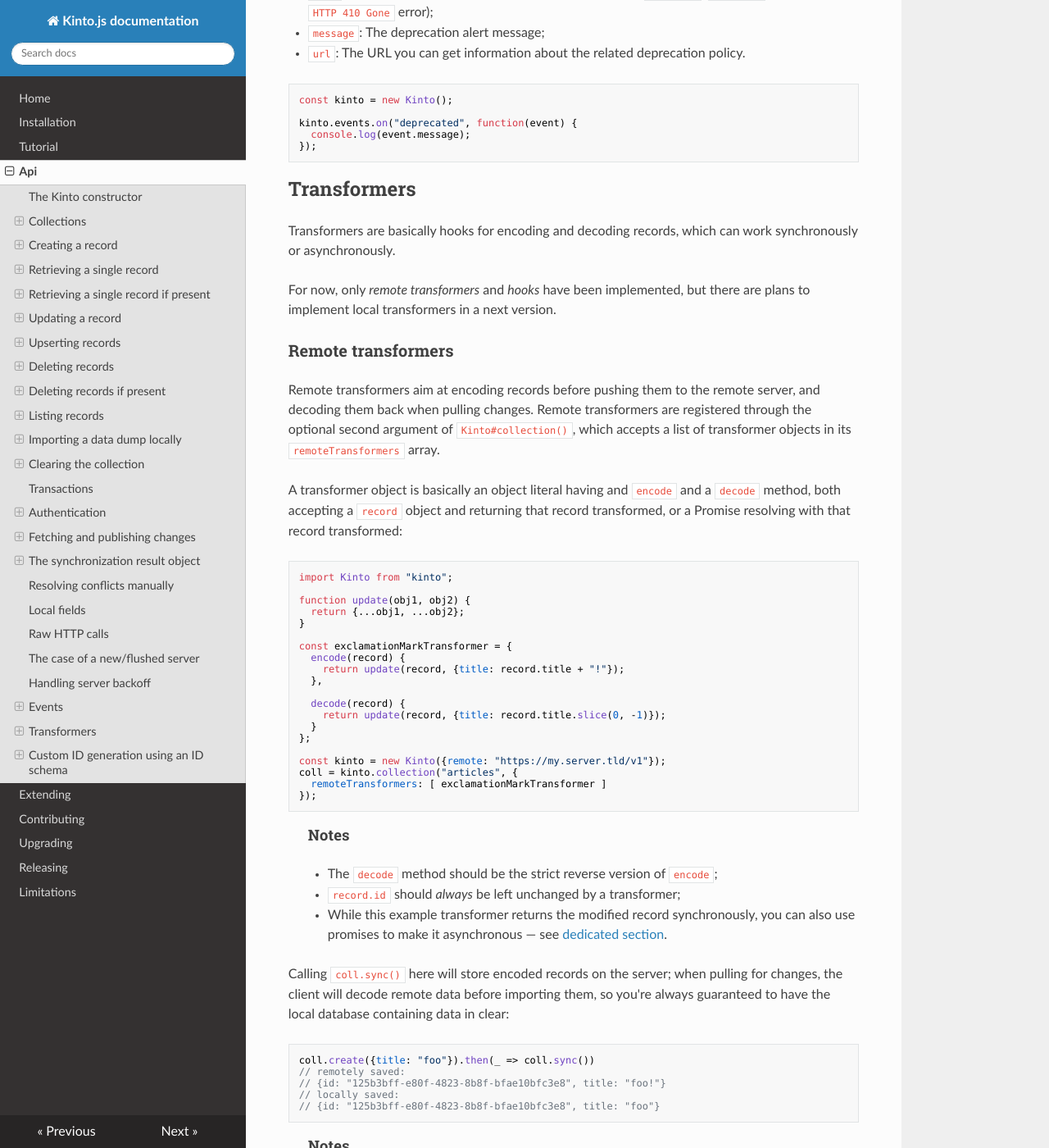
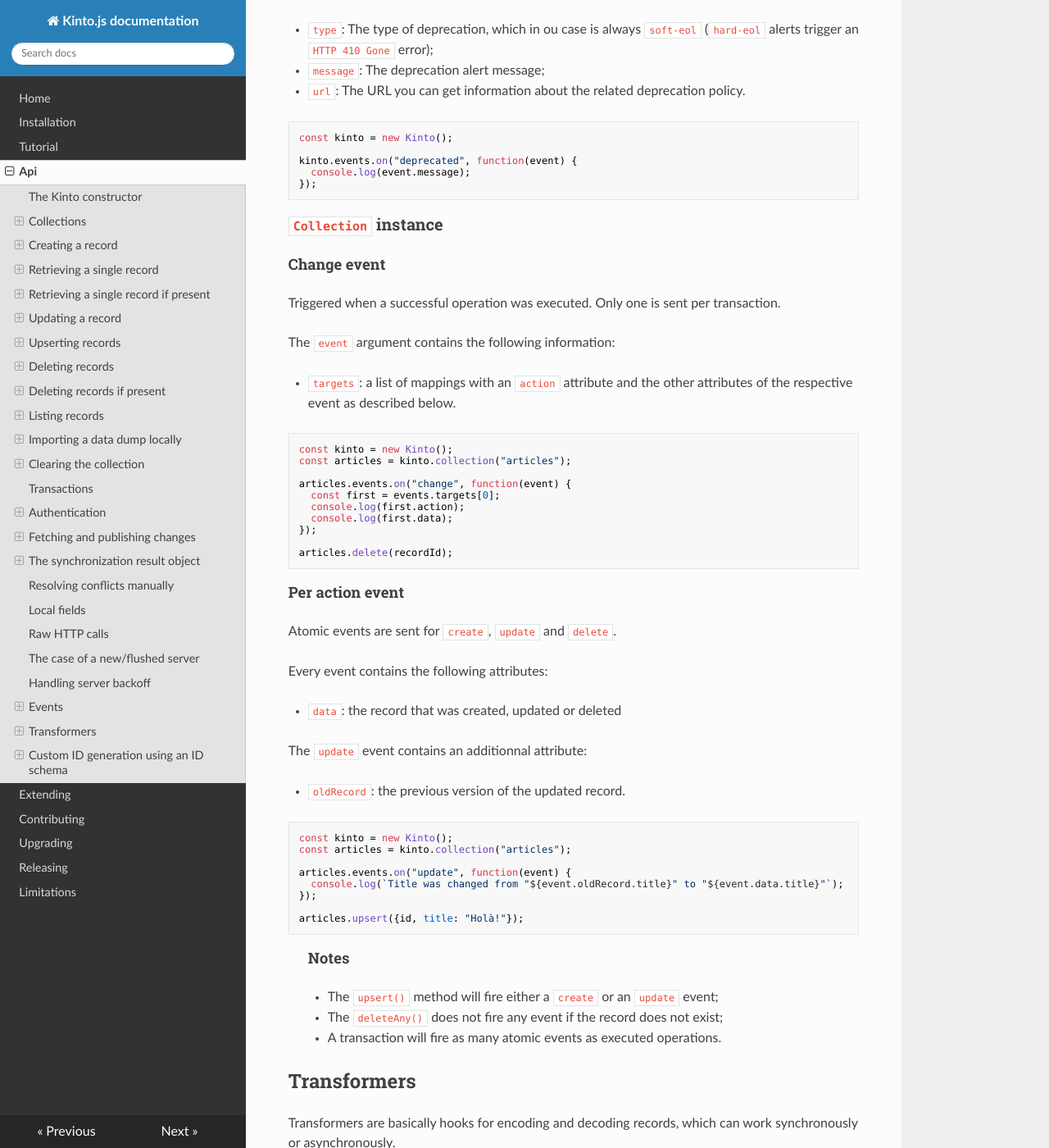
Before and after one commit to Kinto/kinto.js, an MkDocs documentation site: the page built from docs/api.md, in a window 1280 px wide and 1400 px high, scrolled down 16679 px. Shown: the whole window at 82% size. Built offline with MkDocs 1.6.1, drawn with Linux system fonts in a browser that asks for light colours; nearby versions of some CDN libraries; old or Windows-style settings are respelled for this version of MkDocs; some of the changed text lies outside the part shown.

Commit message:
Add some documentation

````diff
--- a/docs/api.md
+++ b/docs/api.md
@@ -732,9 +732,11 @@
 
 ## Events
 
-The `Kinto` instance and its other dependencies expose an `events` property you can subscribe public events from. That `events` property implements nodejs' [EventEmitter interface](https://nodejs.org/api/events.html#events_class_events_eventemitter).
+### `Kinto` instance
 
-### The `backoff` event
+Using the `events` on a `Kinto` instance property you can subscribe public events from. That `events` property implements nodejs' [EventEmitter interface](https://nodejs.org/api/events.html#events_class_events_eventemitter).
+
+#### The `backoff` event
 
 Triggered when a `Backoff` HTTP header has been received from the last received response from the server, meaning clients should hold on performing further requests during a given amount of time.
 
@@ -749,7 +751,7 @@
 });
 ```
 
-### The `deprecated` event
+#### The `deprecated` event
 
 Triggered when an `Alert` HTTP header is received from the server, meaning that a feature has been deprecated; the `event` argument received by the event listener contains the following deprecation information:
 
@@ -764,6 +766,60 @@
   console.log(event.message);
 });
 ```
+
+### `Collection` instance
+
+#### Change event
+
+Triggered when a successful operation was executed. Only one is sent per transaction.
+
+The `event` argument contains the following information:
+
+- `targets`: a list of mappings with an `action` attribute and the other attributes of the respective event as described below.
+
+```js
+const kinto = new Kinto();
+const articles = kinto.collection("articles");
+
+articles.events.on("change", function(event) {
+  const first = events.targets[0];
+  console.log(first.action);
+  console.log(first.data);
+});
+
+articles.delete(recordId);
+```
+
+#### Per action event
+
+Atomic events are sent for ``create``, ``update`` and ``delete``.
+
+Every event contains the following attributes:
+
+- ``data``: the record that was created, updated or deleted
+
+The ``update`` event contains an additionnal attribute:
+
+- ``oldRecord``: the previous version of the updated record.
+
+
+```js
+const kinto = new Kinto();
+const articles = kinto.collection("articles");
+
+articles.events.on("update", function(event) {
+  console.log(`Title was changed from "${event.oldRecord.title}" to "${event.data.title}"`);
+});
+
+articles.upsert({id, title: "Holà!"});
+```
+
+> #### Notes
+>
+> - The `upsert()` method will fire either a `create` or an `update` event;
+> - The `deleteAny()` does not fire any event if the record does not exist;
+> - A transaction will fire as many atomic events as executed operations.
+
 
 ## Transformers
 
````
